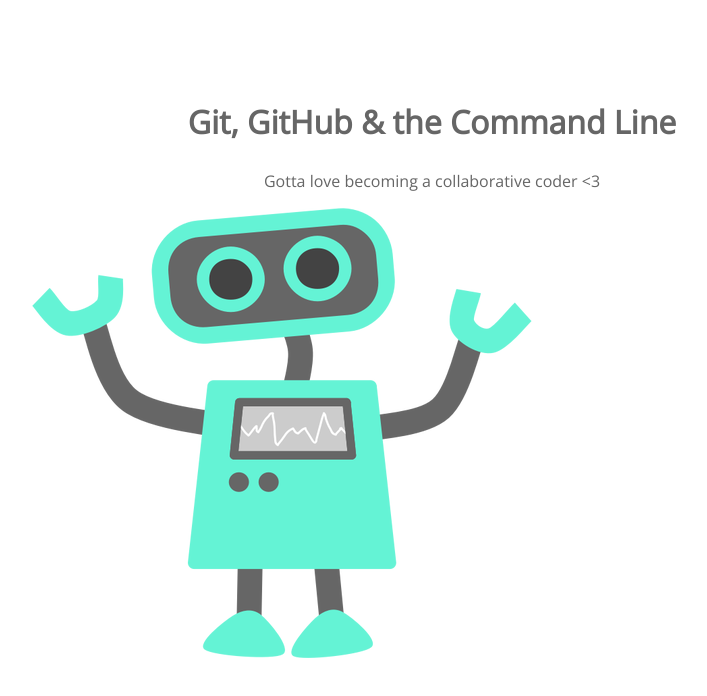
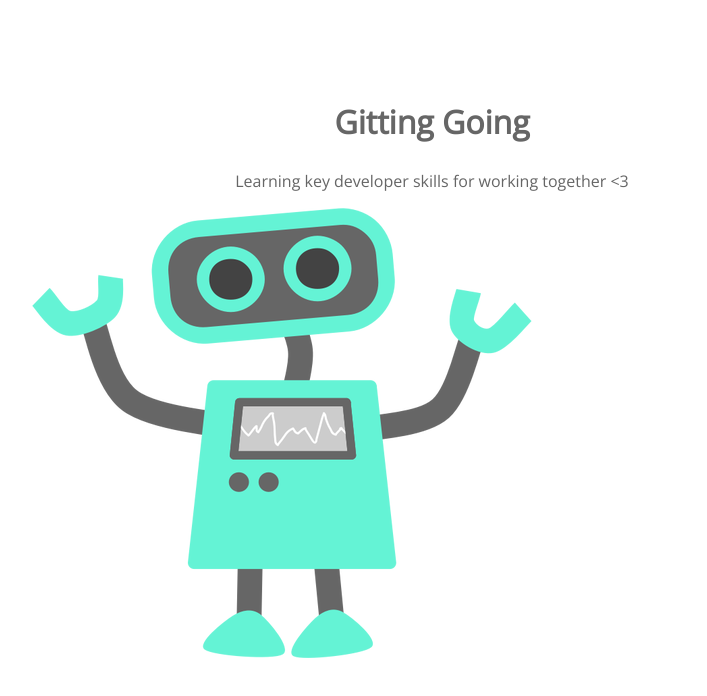
Before and after one commit to stephcathoh/105-project, a plain HTML site: page index.html in a window 1280 px wide. Shown: the whole page, without its empty margins (208-915 px from the left). Drawn offline with nearby package versions, Linux system fonts and the light colour scheme.

Commit message:
adding changes

```diff
--- a/index.html
+++ b/index.html
@@ -8,8 +8,8 @@
 </head>
 <body>
 	<section>
-		<h1>Git, GitHub & the Command Line</h1>
-		<p>Gotta love becoming a collaborative coder <3</p>
+		<h1>Gitting Going</h1>
+		<p>Learning key developer skills for working together <3</p>
 		<img src="img/happy-blue-robot.png">
 	</section>
 </body>
```
